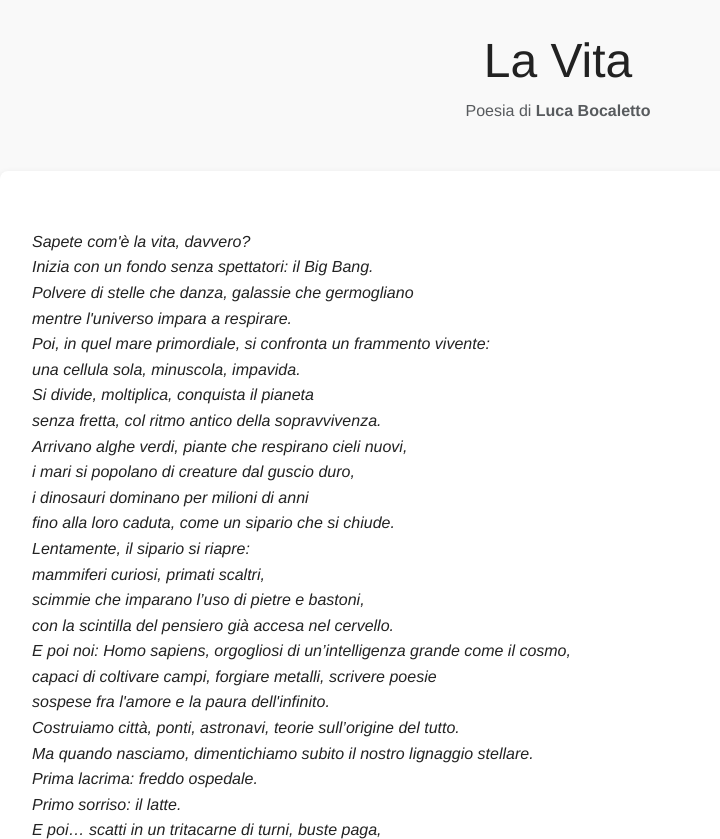
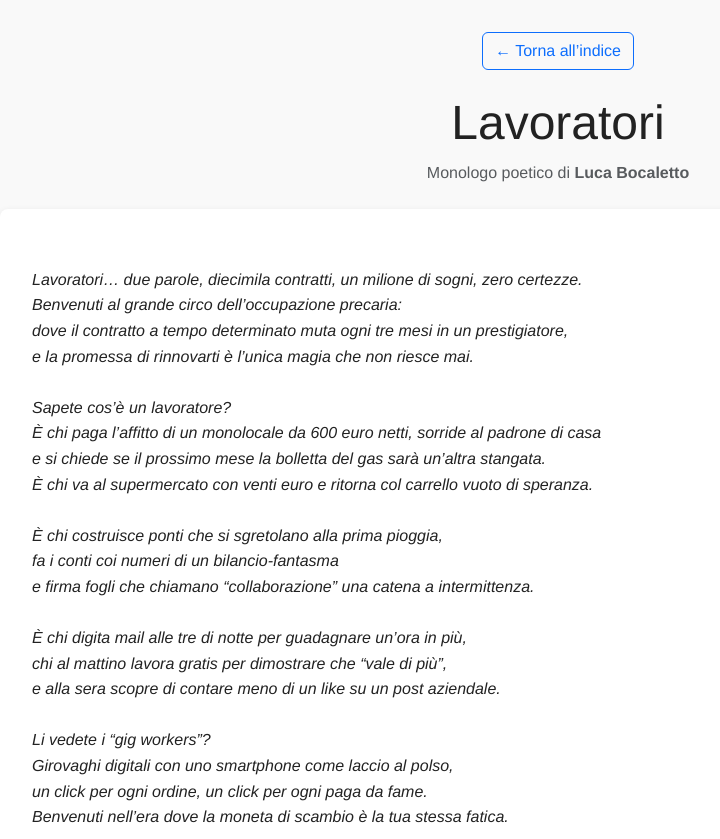
Before and after one commit to bocaletto-luca/LiteraryTexts, a plain HTML site: page ita/lavita.html in a window 1280 px wide. Shown: the top 839 px of the page, without its empty margins (82-802 px from the left). Drawn offline with nearby package versions, Linux system fonts and the light colour scheme.

Commit message:
Update lavita.html

```diff
--- a/ita/lavita.html
+++ b/ita/lavita.html
@@ -5,9 +5,9 @@
   <meta name="viewport" content="width=device-width, initial-scale=1">
 
   <!-- SEO meta -->
-  <title>La Vita – Poesia di Luca Bocaletto</title>
-  <meta name="description" content="‘La Vita’ di Luca Bocaletto: un viaggio poetico dal Big Bang ai ritmi quotidiani, fra stupore cosmico e riflessioni sulla modernità.">
-  <meta name="keywords" content="poesia, vita, Luca Bocaletto, Big Bang, riflessioni, cosmico, quotidiano">
+  <title>Lavoratori – Monologo poetico di Luca Bocaletto</title>
+  <meta name="description" content="‘Lavoratori’ di Luca Bocaletto: un monologo sarcastico sulle condizioni del lavoro precario, paghe basse e costi della vita.">
+  <meta name="keywords" content="lavoro, precario, paghe basse, monologo, Luca Bocaletto, sarcasmo">
   <meta name="author" content="Luca Bocaletto">
 
   <!-- Bootstrap CSS (open-source) -->
@@ -35,85 +35,122 @@
       border-radius: 0.5rem;
       box-shadow: 0 2px 6px rgba(0,0,0,0.1);
     }
+    .btn-index {
+      margin-bottom: 1.5rem;
+    }
     footer {
       margin-top: 3rem;
       text-align: center;
       font-size: 0.9rem;
       color: #555;
     }
+    footer a {
+      color: inherit;
+      text-decoration: underline;
+    }
   </style>
 </head>
 
 <body>
   <div class="container">
-    <header class="text-center mb-5">
-      <h1 class="display-5">La Vita</h1>
-      <p class="text-muted">Poesia di <strong>Luca Bocaletto</strong></p>
+    <header class="text-center mb-4">
+      <a href="index.html" class="btn btn-outline-primary btn-index">← Torna all’indice</a>
+      <h1 class="display-5">Lavoratori</h1>
+      <p class="text-muted">Monologo poetico di <strong>Luca Bocaletto</strong></p>
     </header>
 
     <article class="poesia">
-Sapete com'è la vita, davvero?
-Inizia con un fondo senza spettatori: il Big Bang.
-Polvere di stelle che danza, galassie che germogliano
-mentre l'universo impara a respirare.
-Poi, in quel mare primordiale, si confronta un frammento vivente:
-una cellula sola, minuscola, impavida.
-Si divide, moltiplica, conquista il pianeta
-senza fretta, col ritmo antico della sopravvivenza.
-Arrivano alghe verdi, piante che respirano cieli nuovi,
-i mari si popolano di creature dal guscio duro,
-i dinosauri dominano per milioni di anni
-fino alla loro caduta, come un sipario che si chiude.
-Lentamente, il sipario si riapre:
-mammiferi curiosi, primati scaltri,
-scimmie che imparano l’uso di pietre e bastoni,
-con la scintilla del pensiero già accesa nel cervello.
-E poi noi: Homo sapiens, orgogliosi di un’intelligenza grande come il cosmo,
-capaci di coltivare campi, forgiare metalli, scrivere poesie
-sospese fra l'amore e la paura dell'infinito.
-Costruiamo città, ponti, astronavi, teorie sull’origine del tutto.
-Ma quando nasciamo, dimentichiamo subito il nostro lignaggio stellare.
-Prima lacrima: freddo ospedale.
-Primo sorriso: il latte.
-E poi… scatti in un tritacarne di turni, buste paga,
-bollette da saldare, tasse da dichiarare.
-Ci insegnano a misurare il tempo in ore di lavoro,
-a contare i giorni in cadenze,
-a misurare il valore di un’idea
-con il tornaconto economico che ne può scaturire.
-Abbiamo creato macchine per sollevarci dal peso dei compiti,
-e poi ci siamo ritrovati schiavi dei ritmi che abbiamo inventato.
-Svegliarsi all’alba per prendere un caffè,
-correre dietro a mail e appuntamenti come fossero preghiere.
-Intanto, la memoria di quell’unica cellula originaria
-è sepolta sotto montagne di pratiche amministrative.
-Quel lento battito che moltiplicava la vita
-è diventato un eco lontano, una favola didattica.
-Eppure, dentro ognuno di noi, c’è ancora un frammento di infinito:
-la curiosità che ci porta a guardare le stelle,
-il desiderio di creare un gesto che dura più di un saldo cliente,
-la nostalgia di un silenzio che precede il primo respiro.
-Chiudiamo gli occhi e lo sentiamo:
-il battito di un tempo primordiale,
-la carezza di un’era in cui l’unica tassa era il sole,
-e la ricchezza si misurava in respiro e luce.
-Può sembrare un sogno lontano, ma non lo è.
-Basta un passo indietro dalla scrivania,
-un gesto di sbracciare il cielo,
-un momento in cui chiedersi: “Perché corro?”
-Non servire per rifiutare il progresso,
-ma ricordare da dove veniamo
-per decidere dove andare.
-Possiamo misurare il successo in sorrisi, non solo in conti.
-Perché la vita è cominciata con una danza cosmica,
-e merita di finire con un inchino alla meraviglia.
-Anche se, per un attimo, spegniamo l'orologio
-e ascoltiamo il battito segreto che ci ha creati.
+Lavoratori… due parole, diecimila contratti, un milione di sogni, zero certezze.
+Benvenuti al grande circo dell’occupazione precaria:
+dove il contratto a tempo determinato muta ogni tre mesi in un prestigiatore,
+e la promessa di rinnovarti è l’unica magia che non riesce mai.
+
+Sapete cos’è un lavoratore?
+È chi paga l’affitto di un monolocale da 600 euro netti, sorride al padrone di casa
+e si chiede se il prossimo mese la bolletta del gas sarà un’altra stangata.
+È chi va al supermercato con venti euro e ritorna col carrello vuoto di speranza.
+
+È chi costruisce ponti che si sgretolano alla prima pioggia,
+fa i conti coi numeri di un bilancio-fantasma
+e firma fogli che chiamano “collaborazione” una catena a intermittenza.
+
+È chi digita mail alle tre di notte per guadagnare un’ora in più,
+chi al mattino lavora gratis per dimostrare che “vale di più”,
+e alla sera scopre di contare meno di un like su un post aziendale.
+
+Li vedete i “gig workers”?
+Girovaghi digitali con uno smartphone come laccio al polso,
+un click per ogni ordine, un click per ogni paga da fame.
+Benvenuti nell’era dove la moneta di scambio è la tua stessa fatica.
+
+E poi ci sono i “cervelli in fuga”:
+la laurea col cappello da neolaureato, pronta a volare oltre confine,
+perché qui il futuro lo vendono a rate,
+ma le rate ce le fanno pagare tutte insieme.
+
+Il lavoratore è un acrobata:
+ha perso l’equilibrio tra vita privata e chiamate di emergenza,
+subisce il rimbalzo di un ping-pong di scadenze,
+si sveglia con la nausea di dover dimostrare ogni giorno
+che non è un costo ma un investimento.
+
+Gli oneri sociali?
+Li paghi tu, con la pensione che non arriva,
+col mutuo di un mutuo per comprare la casa dove non abiterai mai,
+con le notti insonni di chi conta le ore tra un colloquio e l’altro.
+
+Vi hanno mai detto “investire in te stesso”?
+È lo stesso mantra che ti spacciano quando ti sistemano in un co-working da quattro soldi,
+tra cactus finti e wifi ballerino.
+Ma il vero investimento te lo chiedono in ore extra non pagate,
+in weekend rubati, in ogni sacrosanta libertà
+ceduta all’altare del “produttività a ogni costo”.
+
+E intanto il costo della vita sale:
+l’ecobonus diventa un’eco lontana,
+la bolletta del riscaldamento è un bollettino di guerra,
+e il carrello della spesa ha un conto che non torna mai.
+
+Ecco il paradosso:
+ci dicono che siamo nell’epoca della “flessibilità”,
+una parola gentile per dire “schiavitù modulare”.
+Più ti pieghi al mercato, più ti dicono bravo.
+Ma un applauso non paga l’affitto.
+
+Allora, lavoratori, facciamo un patto?
+Non torniamo a casa felici solo perché abbiamo superato
+il super-minimo sindacale.
+Non mettiamo un like alla nostra stanchezza.
+Non ritroviamoci a spegnere la televisione pensando che “ce la faremo”,
+se alla mattina ce la fanno loro, a sfruttarci senza pietà.
+
+Serve un mercato che non prometta l’impossibile,
+serve un salario che non sia una barzelletta,
+serve un luogo di lavoro che non sia un ring
+dove scende chi ha più ganci bassi.
+
+E se questo monologo vi ricorda troppo la vostra vita,
+non applaudite: gridate.
+Non mettete mi piace: cambiate le regole del gioco.
+
+Perché il vero precario non è chi ha un contratto a termine,
+ma chi ha perso la dignità di dire “basta”.
+E finché non alzeremo la voce,
+restiamo solo comparse nell’ultimo atto di un teatro in rovina.
+
+Buonanotte, lavoratori… domani di nuovo in scena.
     </article>
 
     <footer>
       <p>Author: Luca Bocaletto</p>
-      <p>© 2025 – Released under <a href="https://creativecommons.org/licenses/by-nc/4.0/" target="_blank">CC BY-NC 4.0</a></p>
+      <p>© 2025 – Released under
+        <a href="https://creativecommons.org/licenses/by-nc-sa/4.0/" target="_blank">CC BY-NC-SA 4.0</a>
+      </p>
+      <p>
+        <a href="https://github.com/bocaletto-luca/LiteraryTexts" target="_blank">
+          View on GitHub
+        </a>
+      </p>
     </footer>
   </div>
 
```
